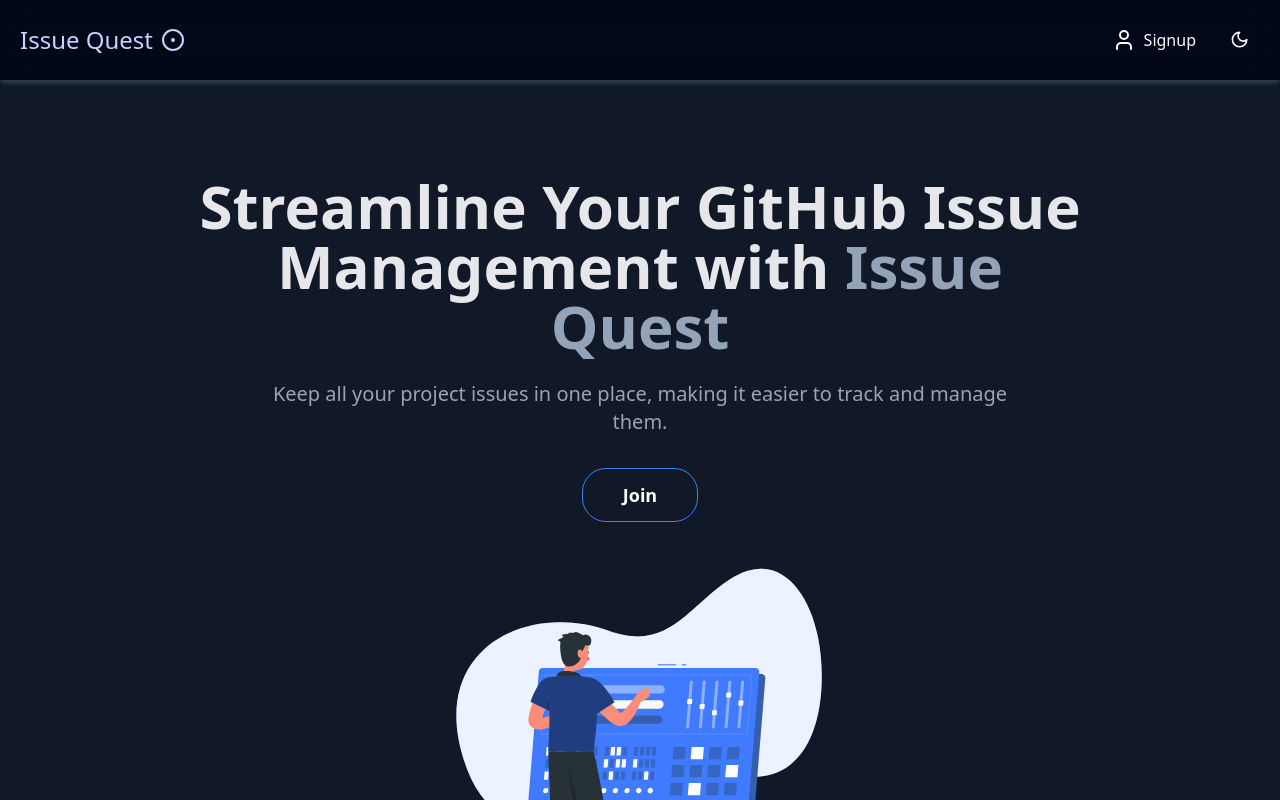
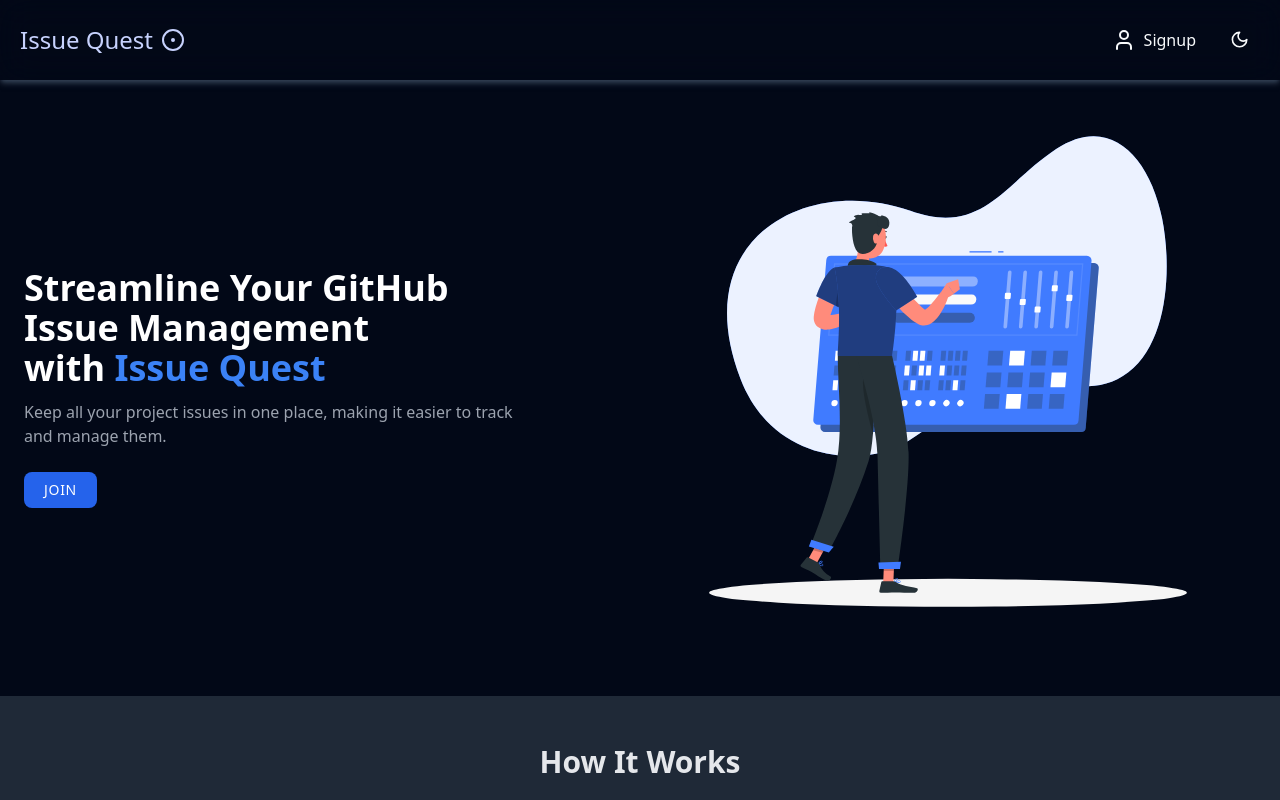
Before and after one commit to Anushka200310/issue-quest, a React (Vite) app in the folder client/: page / in a window 1280 px wide. Shown: the top 800 px of the page. Built offline with nearby package versions, Linux system fonts and the light colour scheme; no server answers.

Commit message:
Improved landing page

```diff
--- a/client/package.json
+++ b/client/package.json
@@ -21,7 +21,7 @@
     "clsx": "^2.1.0",
     "embla-carousel-react": "^8.0.0-rc23",
     "firebase": "^10.8.0",
-    "http-proxy-middleware": "^2.0.6",
+    "http-proxy-middleware": "^0.2.0",
     "lucide-react": "^0.316.0",
     "react": "^18.2.0",
     "react-chartjs-2": "^5.2.0",
--- a/client/src/components/Cta.jsx
+++ b/client/src/components/Cta.jsx
@@ -14,7 +14,7 @@ const Cta = () => {
         <div className="flex justify-center">
           <Link
             to={isLoggedIn ? "/create" : "/signup"}
-            className="px-8 py-3 text-lg font-semibold bg-white text-blue-600 rounded-full shadow-lg hover:bg-gray-100 transition-transform transform hover:scale-105"
+            className="px-8 py-3 text-lg font-semibold bg-slate-300 text-blue-800 rounded-full shadow-lg hover:bg-gray-100 transition-transform transform hover:scale-105"
           >
             Get Started for Free
           </Link>
--- a/client/src/components/Hero.jsx
+++ b/client/src/components/Hero.jsx
@@ -1,34 +1,41 @@
-import React from 'react'
+import React from "react";
 import { Link } from "react-router-dom";
 import useAuth from "@/store/auth";
 
 const Hero = () => {
-    const { isLoggedIn } = useAuth();
+  const { isLoggedIn } = useAuth();
   return (
-    <section className="relative bg-gray-50 dark:bg-gray-900 overflow-hidden h-auto">
-        <div className="container flex flex-col items-center px-5 py-16 mx-auto text-center lg:py-24 md:px-10 lg:px-32 dark:text-gray-50">
-          <h1 className="text-4xl font-extrabold leading-tight sm:text-6xl xl:max-w-4xl text-gray-800 dark:text-gray-200">
-            Streamline Your GitHub Issue Management with{" "}
-            <span className="text-blue-600 dark:text-slate-400">
-              Issue Quest
-            </span>
-          </h1>
-          <p className="mt-6 mb-8 text-lg sm:text-xl xl:max-w-3xl text-gray-600 dark:text-gray-400">
-            Keep all your project issues in one place, making it easier to track
-            and manage them.
-          </p>
-          <div className="flex flex-wrap justify-center gap-4">
-            <Link
-              to={isLoggedIn ? "/create" : "/signup"}
-              className="px-8 md:px-10 py-1 md:py-3 text-lg font-semibold rounded-3xl transition-transform transform hover:scale-105 bg-transparent hover:bg-blue-500 hover:text-white dark:bg-transparent dark:text-white dark:hover:bg-slate-700 dark:hover:border-none text-gray-900 border border-blue-500 hover:shadow-lg"
-            >
-              {isLoggedIn ? "Create" : "Join"}
+    <main className="container px-6 py-12 md:py-0 mx-auto">
+      <div className="items-center lg:flex">
+        <div className="w-full lg:w-1/2">
+          <div className="lg:max-w-lg">
+            <h1 className="text-3xl font-semibold text-gray-800 dark:text-white lg:text-4xl">
+              Streamline Your GitHub Issue Management
+              <br /> with <span className="text-blue-500 ">Issue Quest</span>
+            </h1>
+            <p className="mt-3 text-gray-600 dark:text-gray-400">
+              Keep all your project issues in one place, making it easier to
+              track and manage them.
+            </p>
+
+            <Link to={isLoggedIn ? "/create" : "/signup"}>
+              <button className="w-full px-5 py-2 mt-6 text-sm tracking-wider text-white uppercase transition-colors duration-300 transform bg-blue-600 rounded-lg lg:w-auto hover:bg-blue-500 focus:outline-none focus:bg-blue-500">
+                {isLoggedIn ? "Create" : "Join"}
+              </button>
             </Link>
           </div>
-          <img src="/ControlPanel.svg" className="w-[75%] md:w-[50%]" />
         </div>
-      </section>
-  )
-}
+
+        <div className="flex items-center justify-center w-full mt-6 lg:mt-0 lg:w-1/2">
+          <img
+            className="w-full h-full lg:max-w-2xl"
+            src="/ControlPanel.svg"
+            alt="Control-panel.svg"
+          />
+        </div>
+      </div>
+    </main>
+  );
+};
 
 export default Hero;
--- a/client/src/components/NoIssue.jsx
+++ b/client/src/components/NoIssue.jsx
@@ -5,7 +5,7 @@ import { Link } from "react-router-dom";
 
 const NoIssue = () => {
   return (
-    <div className="flex flex-col space-y-2 items-center justify-center h-screen">
+    <div className="flex flex-col space-y-2 items-center justify-center">
       <h2 className="text-gray-600 dark:text-gray-400 text-xl font-semibold flex items-center">
         No Issues <CircleDot className="ml-2" />
       </h2>
--- a/client/src/pages/Analytics.jsx
+++ b/client/src/pages/Analytics.jsx
@@ -37,7 +37,11 @@ const Analytics = () => {
   }, [API, AuthToken, user._id]);
 
   if (loading) {
-    return <p>Loading...</p>;
+    return (
+      <h2 className="text-gray-600 dark:text-gray-400 flex items-center justify-center h-screen text-xl font-semibold">
+        Loading...
+      </h2>
+    );
   }
 
   // Count the issues by status
--- a/client/src/pages/IssueList.jsx
+++ b/client/src/pages/IssueList.jsx
@@ -254,7 +254,7 @@ const IssueList = () => {
                   />
                 </Link>
                 <Link
-                  className="flex-1 text-gray-800 dark:text-gray-200 font-semibold hover:underline"
+                  className="flex-1 text-gray-800 dark:text-gray-200 font-semibold"
                   to={`/issue/${issue._id}`}
                 >
                   <p>{issue.title}</p>
```
Also changed, not shown: client/src/components/Footer.jsx (+0 -37 lines), 1 other file (tests, documents, lock files or other folders).
